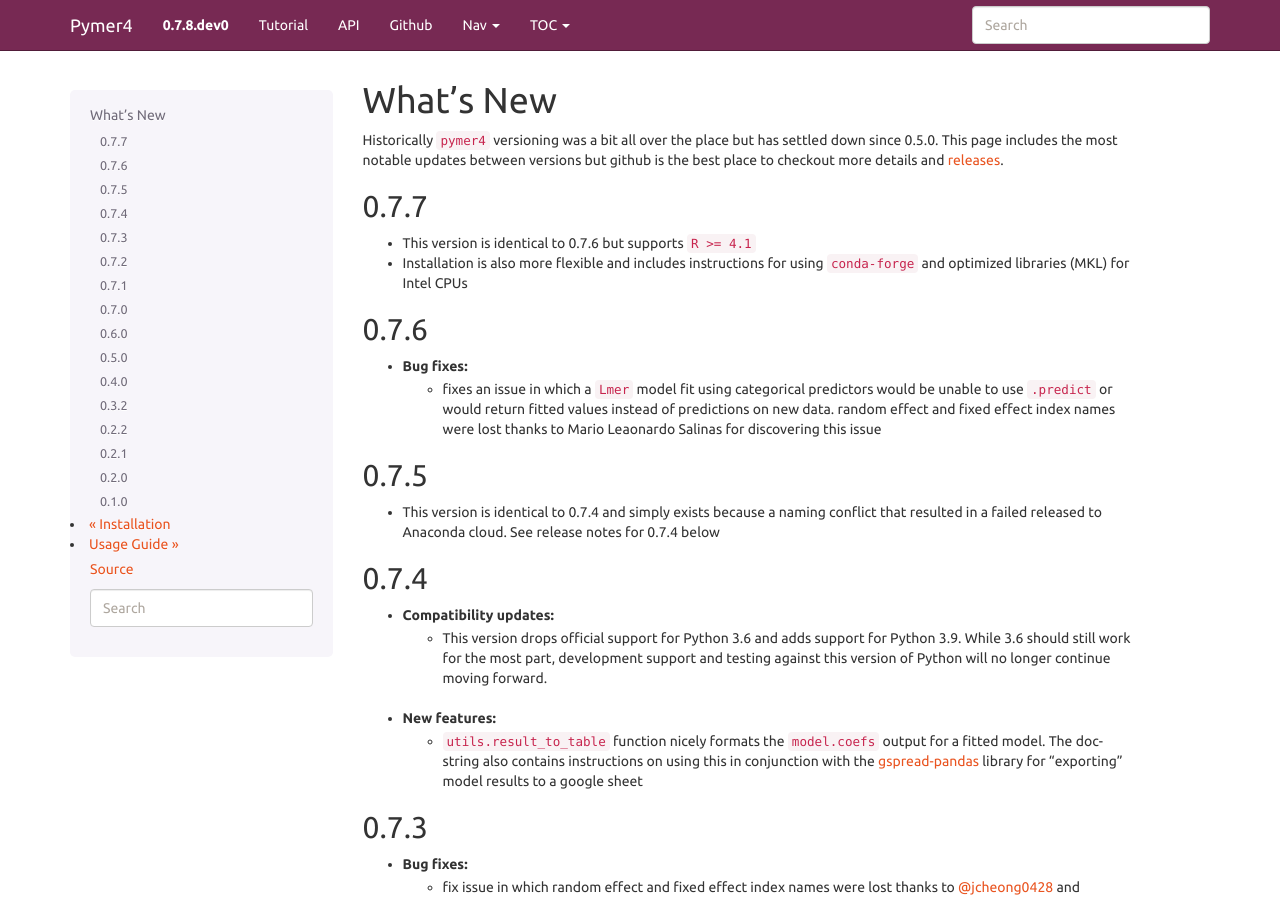
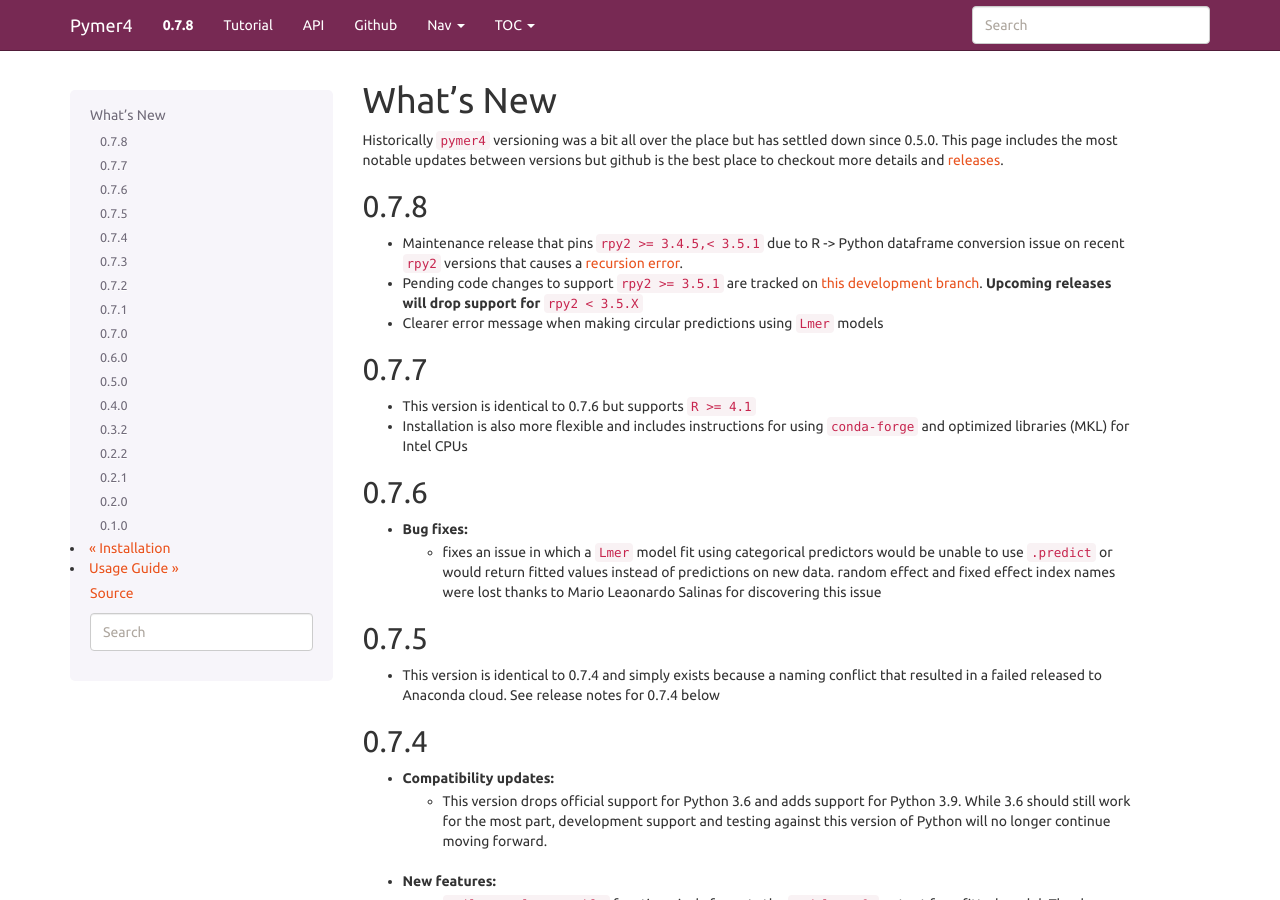
Before and after one commit to ejolly/pymer4, a Sphinx documentation site: the page built from docs/new.rst, in a window 1280 px wide and 900 px high. Built offline with Sphinx 7.4.7, drawn with Linux system fonts in a browser that asks for light colours.

```diff
--- a/docs/new.rst
+++ b/docs/new.rst
@@ -1,6 +1,12 @@
 What's New
 ==========
 Historically :code:`pymer4` versioning was a bit all over the place but has settled down since 0.5.0. This page includes the most notable updates between versions but github is the best place to checkout more details and `releases <https://github.com/ejolly/pymer4/releases/>`_.
+
+0.7.8
+-----
+- Maintenance release that pins :code:`rpy2 >= 3.4.5,< 3.5.1` due to R -> Python dataframe conversion issue on recent :code:`rpy2` versions that causes a `recursion error <https://github.com/rpy2/rpy2/issues/866>`_.
+- Pending code changes to support :code:`rpy2 >= 3.5.1` are tracked on `this development branch <https://github.com/ejolly/pymer4/tree/dev_rpy2_3.5.1>`_. **Upcoming releases will drop support for** :code:`rpy2 < 3.5.X`
+- Clearer error message when making circular predictions using :code:`Lmer` models
 
 0.7.7
 -----
--- a/pymer4/version.py
+++ b/pymer4/version.py
@@ -1,4 +1,4 @@
 """Specifies current version of pymer4 to be used by setup.py and __init__.py
 """
 
-__version__ = "0.7.8.dev0"
+__version__ = "0.7.8"
```
